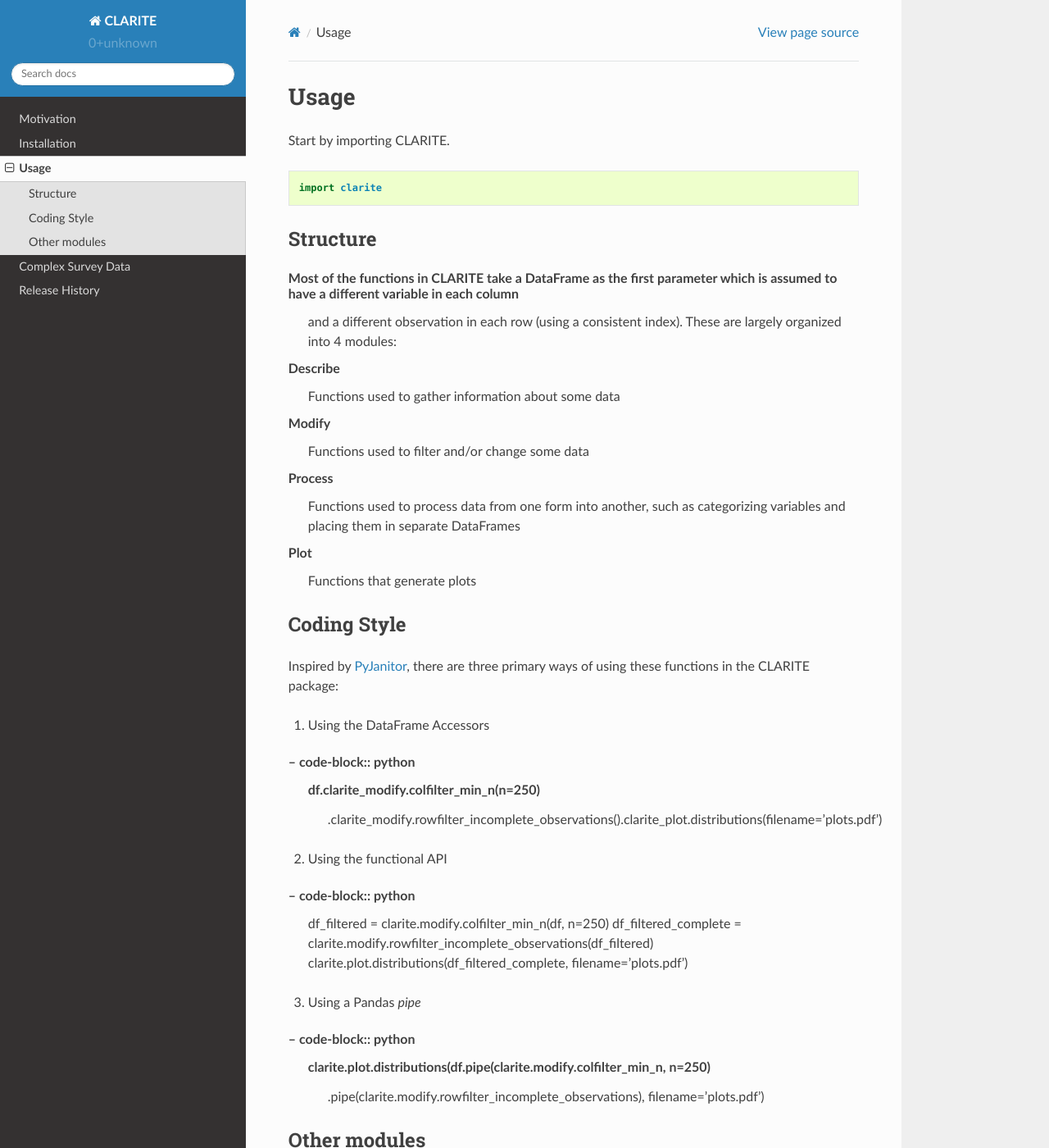
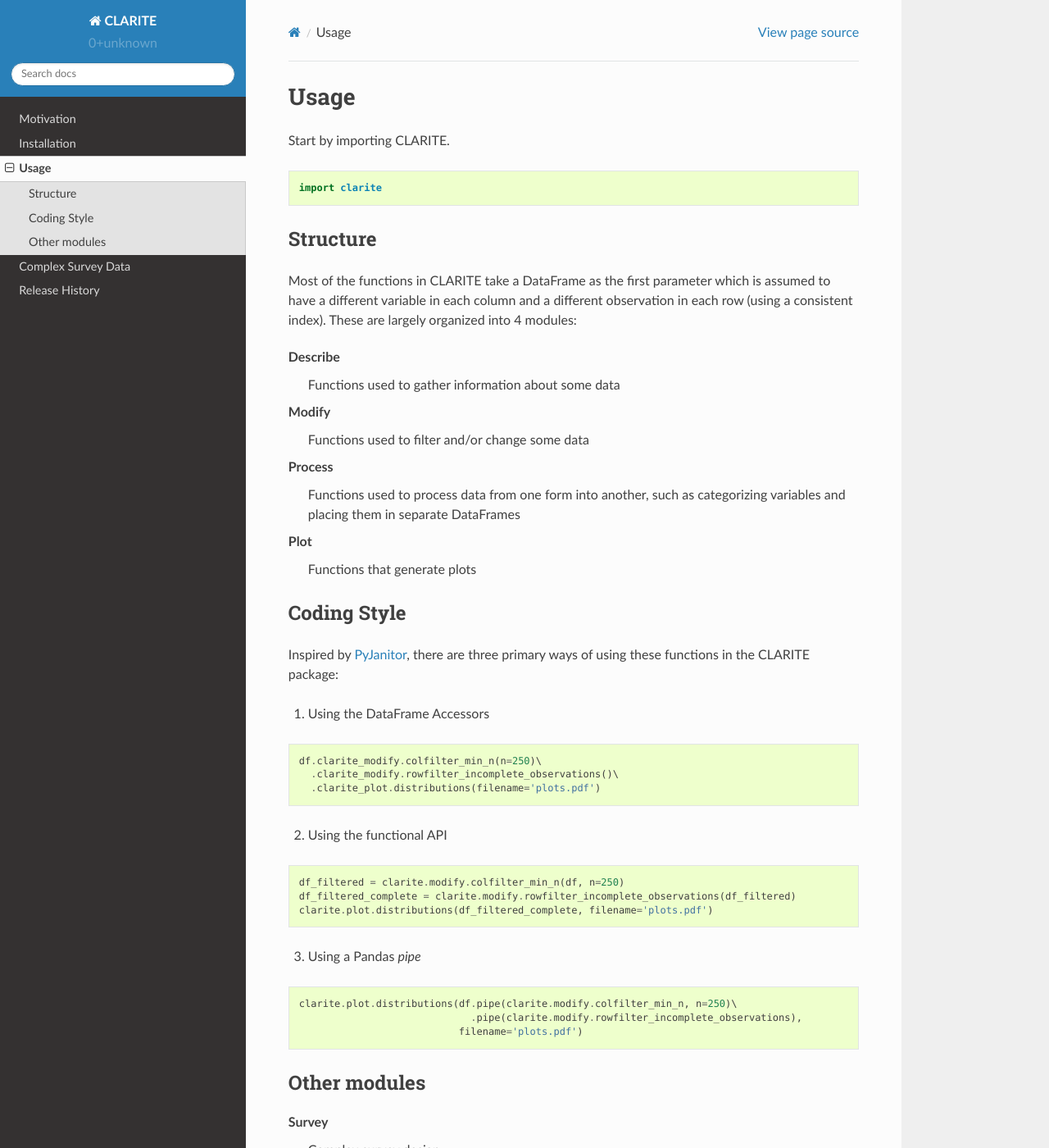
Before and after one commit to HallLab/clarite-python, a Sphinx documentation site: the page built from docs/source/usage.rst, in a window 1280 px wide and 1400 px high. Shown: the whole window at 82% size. Built offline with Sphinx 7.4.7 and the Read the Docs theme 2.0.0, drawn with Linux system fonts in a browser that asks for light colours.

Commit message:
WIP: Updating docs

```diff
--- a/docs/source/usage.rst
+++ b/docs/source/usage.rst
@@ -11,8 +11,7 @@
 Structure
 ---------
 
-Most of the functions in CLARITE take a DataFrame as the first parameter which is assumed to have a different variable in each column
- and a different observation in each row (using a consistent index).  These are largely organized into 4 modules:
+Most of the functions in CLARITE take a DataFrame as the first parameter which is assumed to have a different variable in each column and a different observation in each row (using a consistent index).  These are largely organized into 4 modules:
 
 Describe
   Functions used to gather information about some data
@@ -32,24 +31,27 @@
 
 1. Using the DataFrame Accessors
 
--- code-block:: python
-    df.clarite_modify.colfilter_min_n(n=250)\
-      .clarite_modify.rowfilter_incomplete_observations()\
-      .clarite_plot.distributions(filename='plots.pdf')
+.. code-block:: python
+
+   df.clarite_modify.colfilter_min_n(n=250)\
+     .clarite_modify.rowfilter_incomplete_observations()\
+     .clarite_plot.distributions(filename='plots.pdf')
 
 2. Using the functional API
 
--- code-block:: python
-    df_filtered = clarite.modify.colfilter_min_n(df, n=250)
-    df_filtered_complete = clarite.modify.rowfilter_incomplete_observations(df_filtered)
-    clarite.plot.distributions(df_filtered_complete, filename='plots.pdf')
+.. code-block:: python
+
+   df_filtered = clarite.modify.colfilter_min_n(df, n=250)
+   df_filtered_complete = clarite.modify.rowfilter_incomplete_observations(df_filtered)
+   clarite.plot.distributions(df_filtered_complete, filename='plots.pdf')
 
 3. Using a Pandas *pipe*
 
--- code-block:: python
-    clarite.plot.distributions(df.pipe(clarite.modify.colfilter_min_n, n=250)\
-                                 .pipe(clarite.modify.rowfilter_incomplete_observations),
-                                 filename='plots.pdf')
+.. code-block:: python
+
+   clarite.plot.distributions(df.pipe(clarite.modify.colfilter_min_n, n=250)\
+                                .pipe(clarite.modify.rowfilter_incomplete_observations),
+                              filename='plots.pdf')
 
 
 Other modules
```
Also changed, not shown: docs/source/index.rst (+7 -7 lines), 3 other files.
